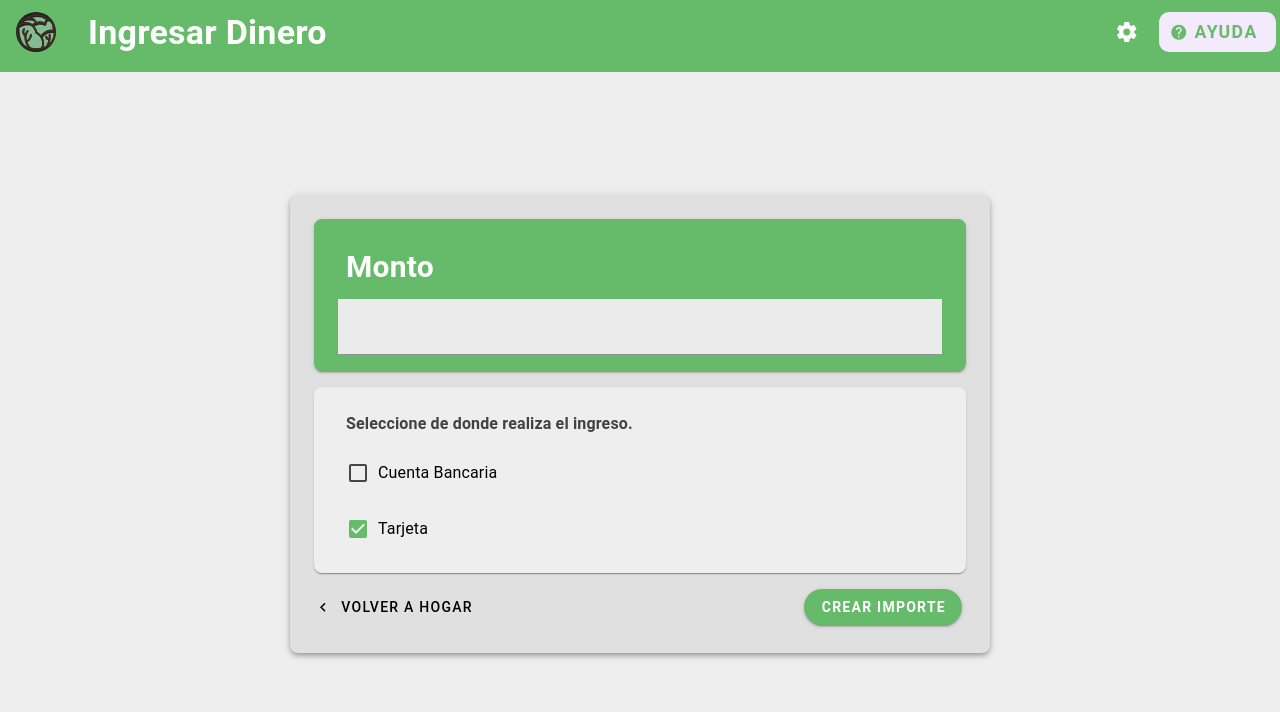
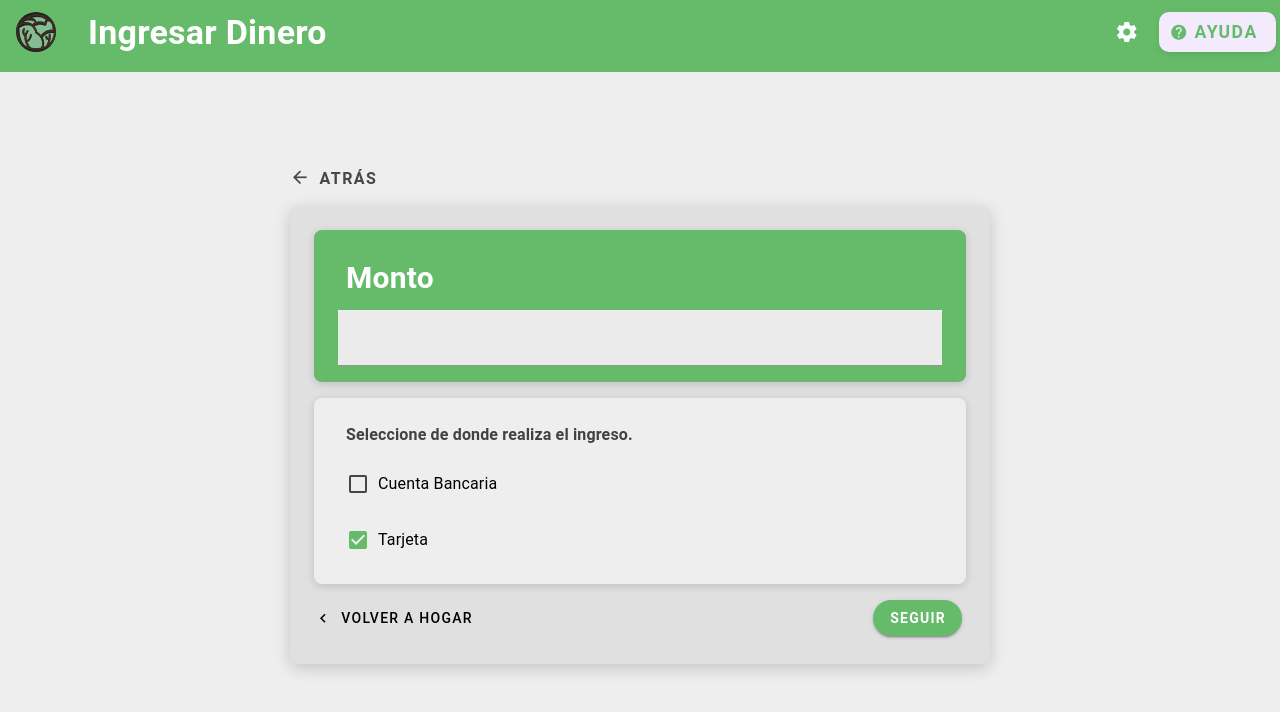
Before and after one commit to NaPrado/HCITP2, a Vue app in the folder walletuce/: page / in a window 1280 px wide. Both pictures are taken after a click on the button 392 px from the left and 499 px from the top of the page. Shown: the top 712 px of the page. Built offline with nearby package versions, Linux system fonts and the light colour scheme; a small style sheet from the web is missing.

Commit message:
Slight frontend refactor

```diff
--- a/walletuce/src/pages/ConfirmDeposit.vue
+++ b/walletuce/src/pages/ConfirmDeposit.vue
@@ -11,26 +11,32 @@
             <v-btn icon @click="onConfigurationClick">
                 <v-icon>mdi-cog</v-icon>
             </v-btn>
-            <v-btn class="ayuda-btn ml-2" color="green-lighten-1" elevation="0" @click="onAyudaClick">
+            <v-btn class="ayuda-btn ml-2" color="green-lighten-1" @click="onAyudaClick">
                 <v-icon left size="20" color="green-lighten-1">mdi-help-circle</v-icon>
                 <span class="ayuda-text" color="green-lighten-1">Ayuda</span>
             </v-btn>
             </v-app-bar>
 
+            <!-- Botón de atrás -->
+
             <!-- Contenido principal -->
-            <v-container class="d-flex flex-column align-center justify-center main-content pt-10">
-                <v-card class="pa-6 container-card bg-grey-lighten-2" rounded="lg" elevation="4">
-                    <v-card class="pa-4 mb-4" color="green-lighten-1" rounded="lg" elevation="2">
+            <v-container class="d-flex flex-column align-center justify-center main-content pt-4">
+              <v-btn variant="text" color="black" @click="onVolverClick" class="back-button pl-1">
+                <v-icon start>mdi-arrow-left</v-icon>
+                Atrás
+              </v-btn>
+                <v-card class="pa-6 container-card bg-grey-lighten-2" rounded="lg">
+                    <v-card class="pa-4 mb-4 card-with-shadow-medium" color="green-lighten-1" rounded="lg">
                         <v-card-title class="text-white font-weight-bold pb-0 pt-0"><span><h2>Monto ingresado</h2></span></v-card-title>
                         <v-card-title class="text-white font-weight-bold pb-0 pt-0"><span><h3>${{ monto_ingresado }}</h3></span></v-card-title>
                     </v-card>
-                    <v-card class="pa-4 mb-4 bg-grey-lighten-3" rounded="lg" elevation="1">
+                    <v-card class="pa-4 mb-4 bg-grey-lighten-3 card-with-shadow-light" rounded="lg">
                         <v-card-title class="text-black font-weight-bold pb-0 pt-0"><span><h4>Desde: {{ fuente }}</h4></span></v-card-title>
                         <v-card-title class="text-black font-weight-bold pb-0 pt-0"><span><h6>{{ detalle_fuente }}</h6></span></v-card-title>
                     </v-card>
                     <p class="confirmation-text">¿Estás seguro?</p>
                     <v-row class="mt-4 mb-1 mr-1" justify="space-between" align="center">
-                        <v-btn variant="text" color="black" @click="onVolverClick">
+                      <v-btn variant="text" color="black" @click="onVolverHomeClick">
                         <v-icon start>mdi-chevron-left</v-icon>
                         Volver a Hogar
                       </v-btn>
@@ -51,9 +57,14 @@ import { ref } from 'vue'
 
 const router = useRouter()
 
-function onVolverClick(){
+function onVolverHomeClick(){
   router.push("./HomePage");
 }
+
+function onVolverClick(){
+  router.push("./DepositPage");
+}
+
 function onCrearClick(){
   router.push("./HomePage");
 }
@@ -61,7 +72,6 @@ function onCrearClick(){
 const monto_ingresado = ref(210343);
 const fuente = ref("Tarjeta");
 const detalle_fuente = ref("**** 1234");
-
 
 </script>
 
@@ -79,7 +89,7 @@ const detalle_fuente = ref("**** 1234");
     font-weight: bold;
     font-size: 1.15rem;
     padding: 4px 18px 4px 10px;
-    box-shadow: none !important;
+    box-shadow: 0 2px 6px rgba(0, 0, 0, 0.1) !important;
     display: flex;
     align-items: center;
     min-height: 40px;
@@ -111,7 +121,7 @@ const detalle_fuente = ref("**** 1234");
     display: flex;
     flex-direction: column;
     align-items: center;
-    margin-top: 24px;
+    margin-top: 0;
   }
   .custom-app-bar {
     min-height: 72px !important; /* ajusta según necesidad */
@@ -125,7 +135,7 @@ const detalle_fuente = ref("**** 1234");
   }
   .container-card {
     border-radius: 16px;
-    box-shadow: 0 4px 16px rgba(0, 0, 0, 0.18);
+    box-shadow: 0 4px 16px rgba(0, 0, 0, 0.18) !important;
     width: 100%;
     max-width: 700px; /* aumentado de 700px */
     margin-left: auto;
@@ -133,9 +143,23 @@ const detalle_fuente = ref("**** 1234");
     flex-direction: column;
     align-items: center;
   }
+  .card-with-shadow-medium {
+    box-shadow: 0 3px 10px rgba(0, 0, 0, 0.16) !important;
+  }
+  .card-with-shadow-light {
+    box-shadow: 0 2px 6px rgba(0, 0, 0, 0.12) !important;
+  }
   .confirmation-text{
     color: black;
     font-size: large;
     margin-left: 24px;
   }
+  .back-button {
+    align-self: flex-start;
+    margin-left: 20%;
+    margin-bottom: 10px;
+    font-weight: 600;
+    font-size: 1rem;
+    color: rgba(0, 0, 0, 0.7) !important;
+  }
 </style>
--- a/walletuce/src/pages/DepositPage.vue
+++ b/walletuce/src/pages/DepositPage.vue
@@ -11,28 +11,31 @@
           <v-btn icon @click="onConfigurationClick">
             <v-icon>mdi-cog</v-icon>
           </v-btn>
-          <v-btn class="ayuda-btn ml-2" color="green-lighten-1" elevation="0" @click="onAyudaClick">
+          <v-btn class="ayuda-btn ml-2" color="green-lighten-1" @click="onAyudaClick">
             <v-icon left size="20" color="green-lighten-1">mdi-help-circle</v-icon>
-            <span class="ayuda-text" color="green-lighten-1">Ayuda</span>
+            <span class="ayuda-text">Ayuda</span>
           </v-btn>
         </v-app-bar>
 
         <!-- Contenido principal -->
         <v-container class="d-flex flex-column align-center justify-center main-content pt-10">
-          <v-card class="pa-6 container-card bg-grey-lighten-2" rounded="lg" elevation="4">
+          <v-btn variant="text" color="black" @click="onVolverClick" class="back-button pl-1">
+              <v-icon start>mdi-arrow-left</v-icon>
+              Atrás
+          </v-btn>
+          <v-card class="pa-6 container-card bg-grey-lighten-2" rounded="lg">
 
             <!-- Monto -->
-            <v-card class="pa-4 mb-4" color="green-lighten-1" rounded="lg" elevation="2">
-              <v-card-title class="text-white font-weight-bold"><span><h2>Monto</h2></span></v-card-title>
-              <v-text-field
-                hide-details
-                class="ml-2 mr-2 bg-grey-lighten-4"
-              ></v-text-field>
+            <v-card class="pa-4 mb-4 card-with-shadow" color="green-lighten-1" rounded="lg">
+              <v-card-title class="text-white font-weight-bold"><h2>Monto</h2></v-card-title>
+              <v-text-field hide-details class="ml-2 mr-2 bg-grey-lighten-4"></v-text-field>
             </v-card>
 
             <!-- Selección de origen -->
-            <v-card class="pa-4 mb-4 bg-grey-lighten-3" rounded="lg" elevation="1">
-              <v-card-title class="text-grey-darken-3 font-weight-bold text-subtitle-1">Seleccione de donde realiza el ingreso.</v-card-title>
+            <v-card class="pa-4 mb-4 bg-grey-lighten-3 card-with-shadow" rounded="lg">
+              <v-card-title class="text-grey-darken-3 font-weight-bold text-subtitle-1">
+                Seleccione de donde realiza el ingreso.
+              </v-card-title>
               <v-checkbox label="Cuenta Bancaria" color="green-lighten-1" class="ml-2" hide-details></v-checkbox>
               <v-checkbox label="Tarjeta" color="green-lighten-1" class="ml-2" :model-value="true" hide-details></v-checkbox>
             </v-card>
@@ -44,7 +47,7 @@
                 Volver a Hogar
               </v-btn>
               <v-btn color="green-lighten-1" class="text-white font-weight-bold" rounded @click="onCrearClick">
-                Crear Importe
+                Seguir
               </v-btn>
             </v-row>
 
@@ -59,11 +62,17 @@
 
   const router = useRouter()
 
-  function onVolverClick(){
-    router.push("./HomePage");
+  function onVolverClick() {
+    router.push('./HomePage')
   }
-  function onCrearClick(){
-    router.push("./ConfirmDeposit");
+  function onCrearClick() {
+    router.push('./ConfirmDeposit')
+  }
+  function onConfigurationClick() {
+    // lógica de configuración
+  }
+  function onAyudaClick() {
+    // lógica de ayuda
   }
   </script>
 
@@ -81,13 +90,13 @@
     font-weight: bold;
     font-size: 1.15rem;
     padding: 4px 18px 4px 10px;
-    box-shadow: none !important;
     display: flex;
     align-items: center;
     min-height: 40px;
     height: 40px;
     transition: background 0.2s;
     gap: 4px;
+    box-shadow: 0 2px 6px rgba(0, 0, 0, 0.1) !important;
   }
   .ayuda-btn:hover {
     background: #e1d5f6 !important;
@@ -100,37 +109,35 @@
   .ayuda-btn .v-icon {
     font-size: 18px !important;
     margin-right: 2px;
-    margin-left: 0;
-    margin-top: 12px;
-    margin-bottom: 12px;
     vertical-align: middle;
   }
   .avatar-espaciado {
     margin-left: 16px;
   }
 
-  /* Ahora más ancho */
   .container-card {
     border-radius: 16px;
-    box-shadow: 0 4px 16px rgba(0, 0, 0, 0.18);
     width: 100%;
-    max-width: 700px; /* aumentado de 700px */
+    max-width: 700px;
     margin-left: auto;
     margin-right: auto;
     flex-direction: column;
     align-items: center;
+    box-shadow: 0 4px 16px rgba(0, 0, 0, 0.18) !important;
   }
 
-  /* Corregido */
+  .card-with-shadow {
+    box-shadow: 0 2px 8px rgba(0, 0, 0, 0.15) !important;
+  }
+
   .main-content {
     flex: 1;
     display: flex;
     flex-direction: column;
     align-items: center;
-    margin-top: 24px;
   }
   .custom-app-bar {
-  min-height: 72px !important; /* ajusta según necesidad */
+    min-height: 72px !important;
   }
   .custom-app-bar .v-toolbar-title {
     line-height: 1.2;
@@ -139,4 +146,12 @@
     margin-top: 0 !important;
     margin-bottom: 0 !important;
   }
+  .back-button {
+    align-self: flex-start;
+    margin-left: 20%;
+    margin-bottom: 10px;
+    font-weight: 600;
+    font-size: 1rem;
+    color: rgba(0, 0, 0, 0.7) !important;
+  }
   </style>
--- a/walletuce/src/pages/HomePage.vue
+++ b/walletuce/src/pages/HomePage.vue
@@ -3,8 +3,7 @@
     <v-container fluid class="pa-0 main-bg">
       <!-- Barra superior -->
       <v-app-bar color="green-lighten-1 accent-4" dark flat class="custom-app-bar">
-        <v-avatar class="avatar-espaciado mr-3" ><!--
-          <v-icon color="green-lighten-1 accent-4">mdi-account</v-icon> -->
+        <v-avatar class="avatar-espaciado mr-3" >
           <v-img src="/src/assets/letucce.svg" alt="Logo" width="40" height="40"></v-img>
         </v-avatar>
         <v-toolbar-title class="text-h4 font-weight-bold">Bienvenido, Matias</v-toolbar-title>
@@ -12,7 +11,7 @@
         <v-btn icon @click="onConfigurationClick">
           <v-icon>mdi-cog</v-icon>
         </v-btn>
-        <v-btn class="ayuda-btn ml-2" color="green-lighten-1" elevation="0" @click="onAyudaClick">
+        <v-btn class="ayuda-btn ml-2" color="green-lighten-1" @click="onAyudaClick">
           <v-icon left size="20" color="green-lighten-1">mdi-help-circle</v-icon>
           <span class="ayuda-text" color="green-lighten-1">Ayuda</span>
         </v-btn>
@@ -130,7 +129,7 @@ function onConfigurationClick(){
 }
 .dashboard-upper-card {
   border-radius: 16px;
-  box-shadow: 0 4px 16px rgba(0,0,0,0.18);
+  box-shadow: 0 4px 16px rgba(0,0,0,0.18) !important;
   width: 100%;
   max-width: 700px;
   margin-left: auto;
@@ -143,7 +142,7 @@ function onConfigurationClick(){
 .dashboard-lower-card {
   background: #ddd;
   border-radius: 16px;
-  box-shadow: 0 4px 16px rgba(0,0,0,0.18);
+  box-shadow: 0 4px 16px rgba(0,0,0,0.18) !important;
   width: 100%;
   max-width: 700px;
   margin-left: auto;
@@ -159,7 +158,7 @@ function onConfigurationClick(){
   align-items: center;
   margin-top: 30px;
   border-radius: 16px;
-  box-shadow: 0 4px 16px rgba(0,0,0,0.18);
+  box-shadow: 0 4px 16px rgba(0,0,0,0.18) !important;
   width: 95%;
   max-width: 700px;
 }
@@ -185,6 +184,7 @@ function onConfigurationClick(){
   justify-content: center;
   padding: 0 !important;
   aspect-ratio: 1;
+  box-shadow: 0 3px 8px rgba(0,0,0,0.14) !important;
 }
 .v-btn.w-100 {
   width: 100%;
@@ -215,7 +215,7 @@ function onConfigurationClick(){
   font-weight: bold;
   font-size: 1.15rem;
   padding: 4px 18px 4px 10px;
-  box-shadow: none !important;
+  box-shadow: 0 2px 6px rgba(0,0,0,0.1) !important;
   display: flex;
   align-items: center;
   min-height: 40px;
```
Also changed, not shown: 1 other file (tests, documents, lock files or other folders). Lines whose indentation alone changed are shown as unchanged.
